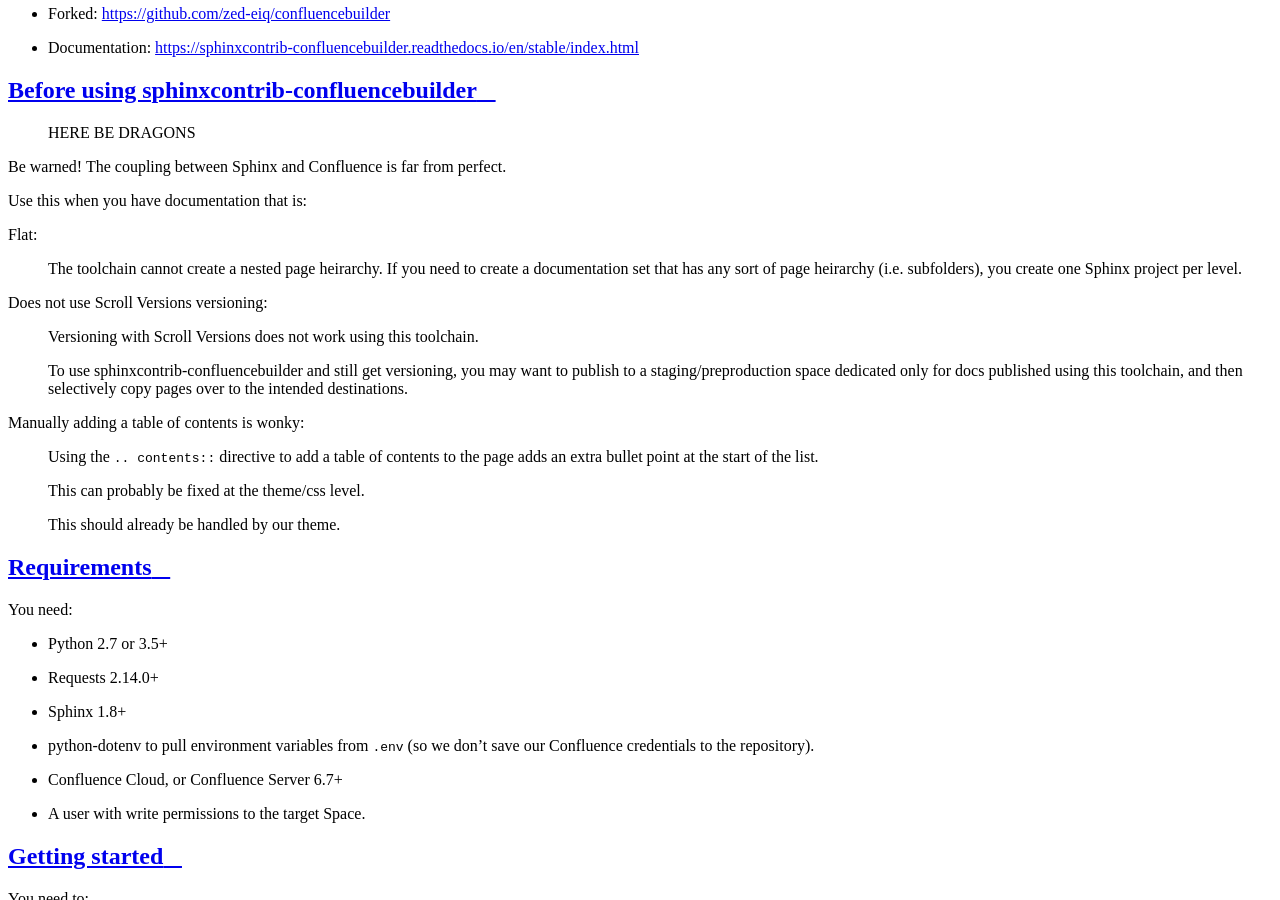
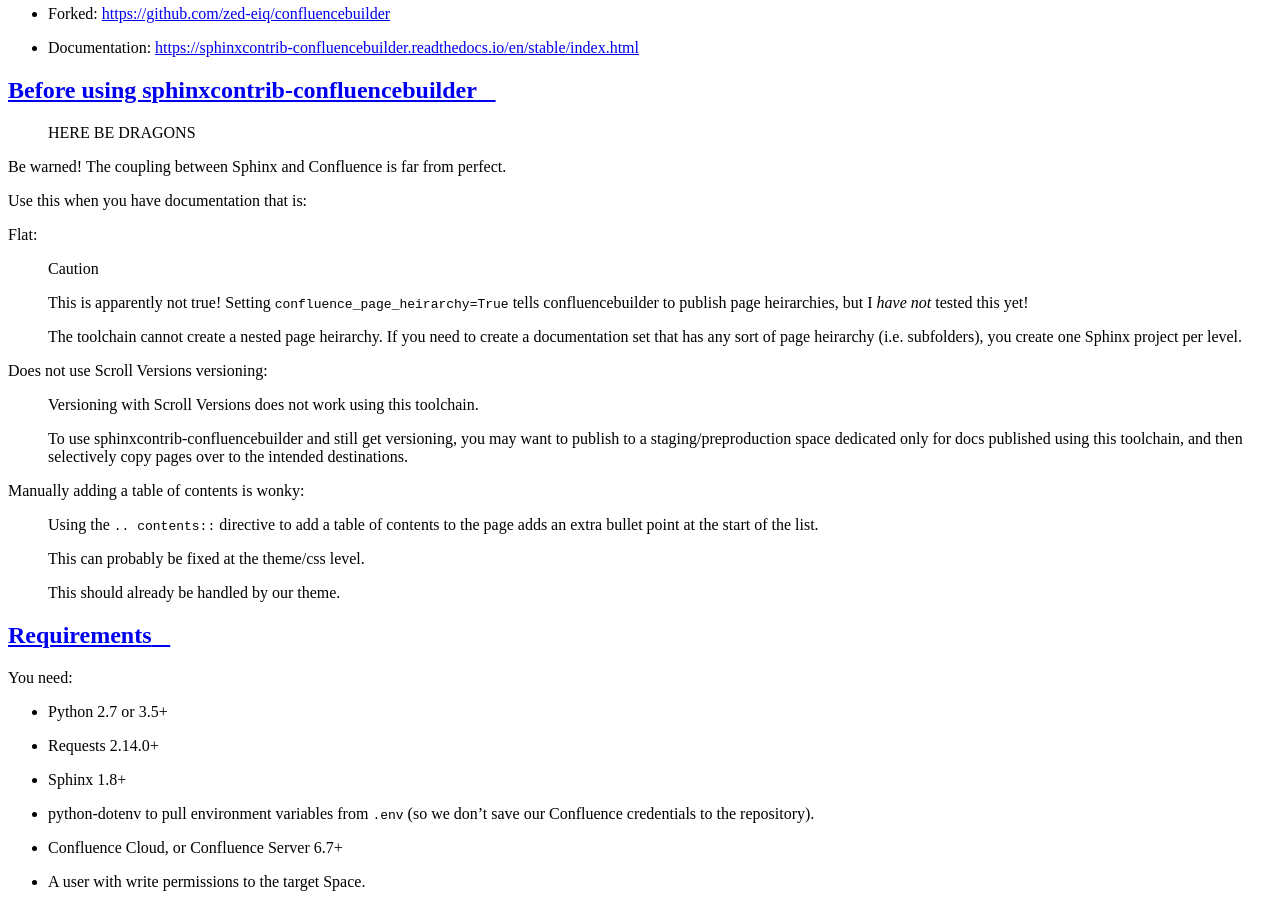
Before and after one commit to zed-eiq/how-to-use-sphinxcontrib-confluencebuilder, a Sphinx documentation site: the page built from source/index.rst, in a window 1280 px wide and 900 px high, scrolled down 1150 px. Built offline with Sphinx 7.4.7 and the Read the Docs theme 2.0.0, drawn with Linux system fonts in a browser that asks for light colours.

Commit message:
added note re: config on page hierarchy

```diff
--- a/source/index.rst
+++ b/source/index.rst
@@ -55,6 +55,11 @@
 Use this when you have documentation that is:
 
 :Flat:
+  ..  CAUTION:: This is apparently not true!
+      Setting ``confluence_page_heirarchy=True``
+      tells confluencebuilder to publish page heirarchies,
+      but I *have not* tested this yet!
+
   The toolchain cannot create a nested page heirarchy.
   If you need to create a documentation set that has
   any sort of page heirarchy (i.e. subfolders),
```
